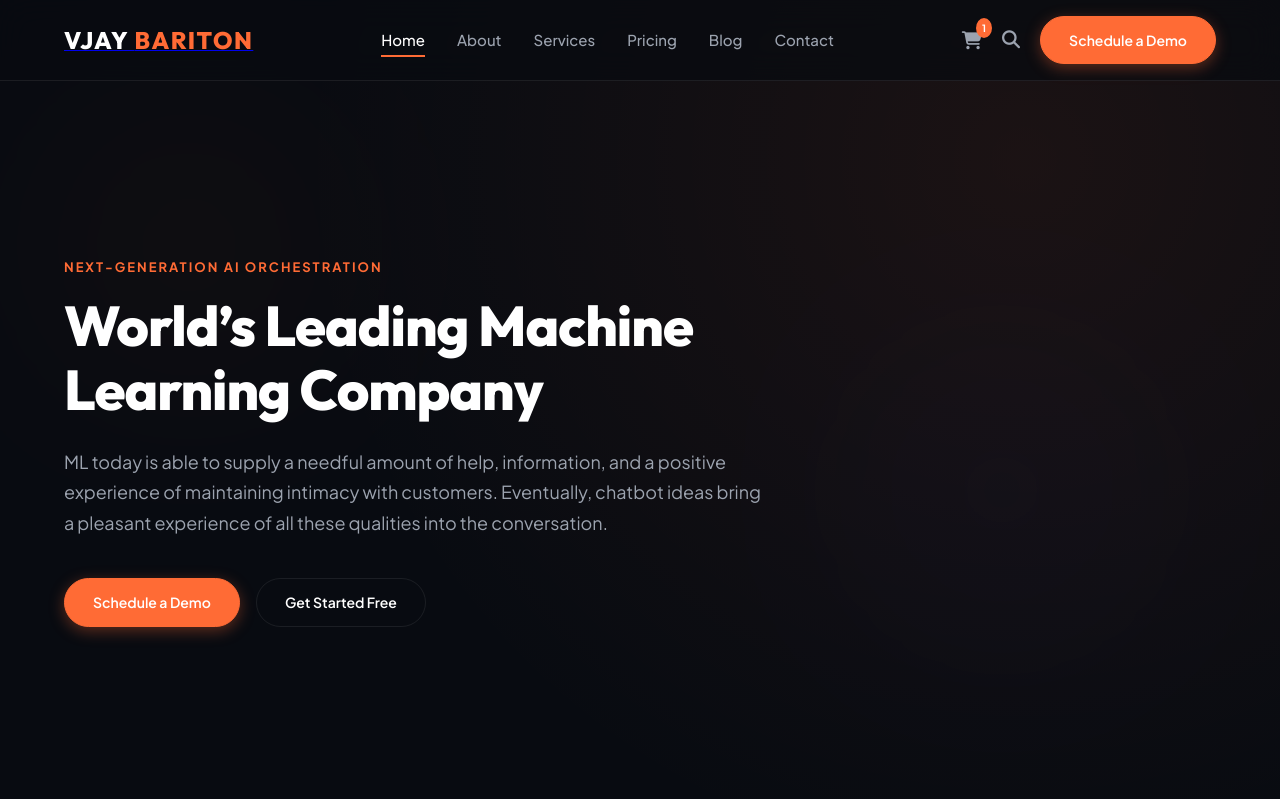
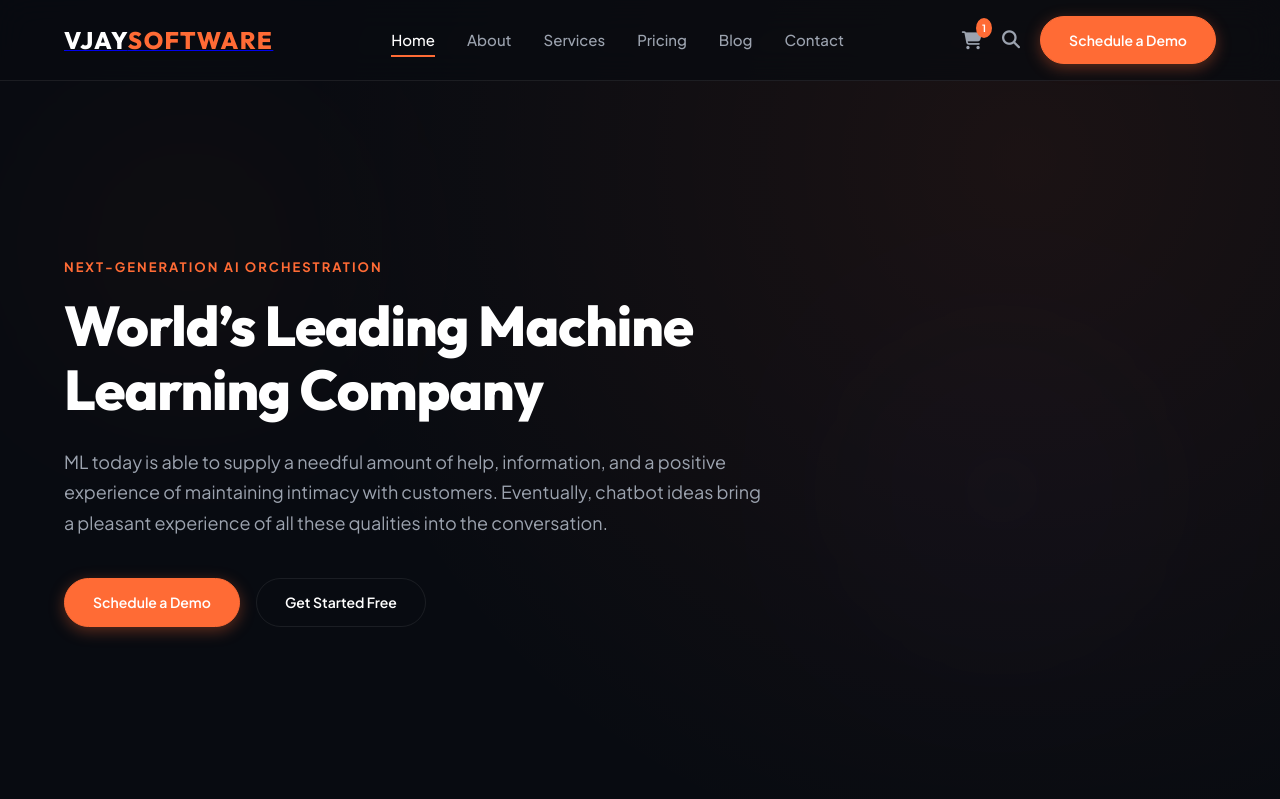
Before and after one commit to VijayKumarTiwar/Vjaysoftware-website-, a Django app: page / in a window 1280 px wide. Shown: the top 799 px of the page. Run offline with Django 5.2, Linux system fonts and the light colour scheme.

Commit message:
Update brand name to Vjaysoftware

```diff
--- a/backend/templates/landing/index.html
+++ b/backend/templates/landing/index.html
@@ -4,7 +4,7 @@
 <head>
     <meta charset="UTF-8">
     <meta name="viewport" content="width=device-width, initial-scale=1.0">
-    <title>Vjay Bariton - IT Machine Learning Python Django Template</title>
+    <title>Vjaysoftware - IT Machine Learning Python Django Template</title>
     <meta name="description" content="IT Machine Learning Python Django Template">
 
     <!-- Google Fonts -->
@@ -23,7 +23,7 @@
         <div class="container">
             <nav class="navbar">
                 <a class="navbar-brand" href="/">
-                    <span class="logo-text">VJAY <span>BARITON</span></span>
+                    <span class="logo-text">VJAY<span>SOFTWARE</span></span>
                 </a>
 
                 <ul class="nav-menu">
@@ -315,7 +315,7 @@
         <div class="container">
             <div class="footer-grid">
                 <div class="footer-widget about-widget">
-                    <span class="logo-text">VJAY <span>BARITON</span></span>
+                    <span class="logo-text">VJAY<span>SOFTWARE</span></span>
                     <p>Lorem ipsum dolor sit amet, consectetur adipiscing elit, sed do eiusmod tempor incididunt ut labore et dolore magna aliqua.</p>
                     <ul class="social-links">
                         <li><a href="#"><i class="fa-brands fa-facebook-f"></i></a></li>
@@ -358,7 +358,7 @@
             </div>
 
             <div class="copyright-area">
-                <p>Copyright © 2026 Vjay Bariton. All Rights Reserved.</p>
+                <p>Copyright © 2026 Vjaysoftware. All Rights Reserved.</p>
             </div>
         </div>
     </footer>
```
